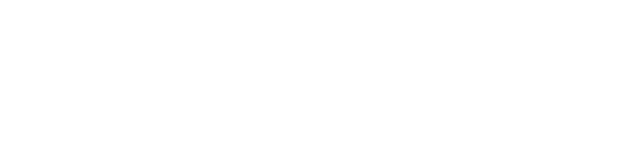
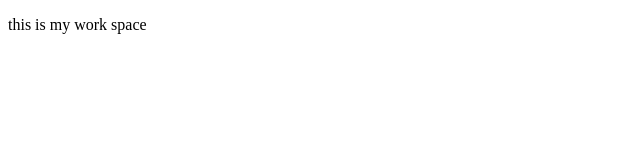
Before and after one commit to Tsedhondup/git-brainsation2, a plain HTML site: page index.html in a window 1280 px wide. Shown: the whole page, without its empty margins (0-640 px from the left). Drawn offline with Linux system fonts and the light colour scheme.

Commit message:
# i just add the description

```diff
--- a/index.html
+++ b/index.html
@@ -5,5 +5,7 @@
     <meta name="viewport" content="width=device-width, initial-scale=1.0" />
     <title>Document</title>
   </head>
-  <body></body>
+  <body>
+    <p>this is my work space</p>
+  </body>
 </html>
```
